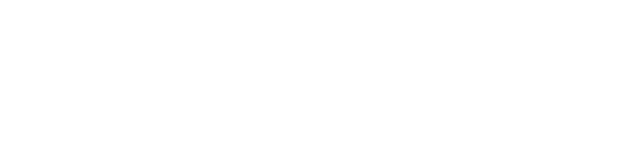
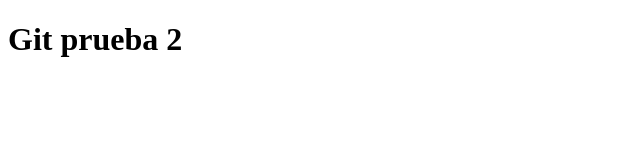
Before and after one commit to carlosmichel/testgit, a plain HTML site: page index.html in a window 1280 px wide. Shown: the whole page, without its empty margins (0-640 px from the left). Drawn offline with Linux system fonts and the light colour scheme.

Commit message:
Creacion de un H1

```diff
--- a/index.html
+++ b/index.html
@@ -3,7 +3,9 @@
 <head>
   <title>Git prueba</title>
 </head>
+
 <body>
+<h1>Git prueba 2</h1>
 
 </body>
 </html>
```
